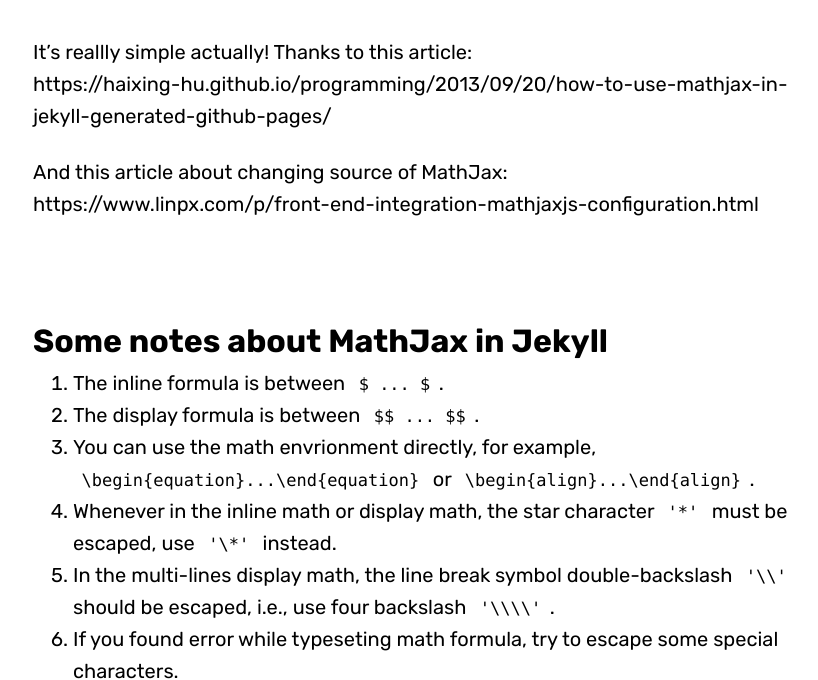
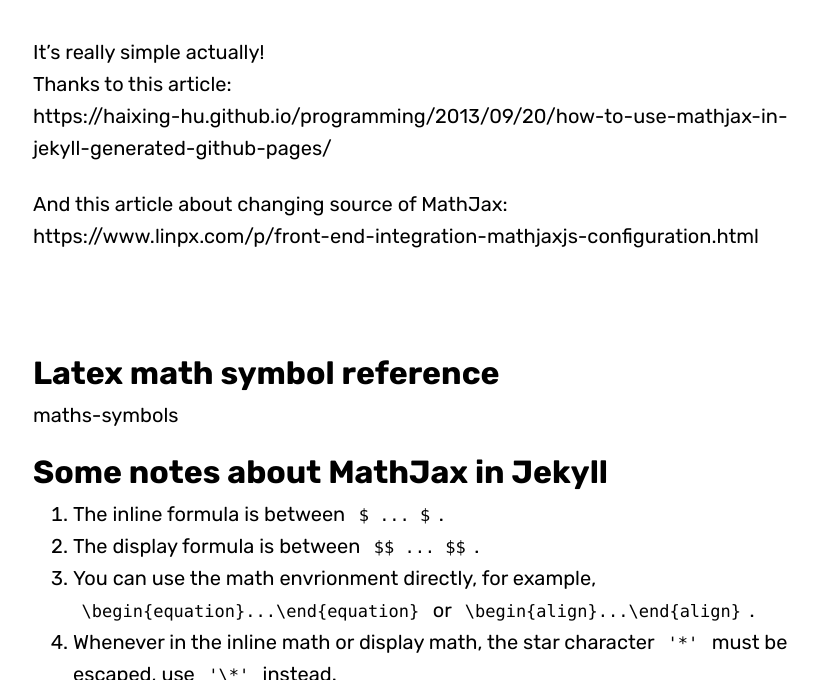
Before and after one commit to littlepure2333/littlepure2333.github.io, a Jekyll site: the page built from _posts/2019-11-25-MathJax.md, in a window 1280 px wide and 900 px high, scrolled down 678 px, cut to the strip 220-900 px from the top of the window. Shown: the whole strip, without its empty margins (223-1041 px from the left). Built offline with Jekyll 4.4.1, drawn with Linux system fonts in a browser that asks for light colours; some web fonts are replaced; formulas are drawn with MathJax 3; comment, search, counter and statistics services are not loaded.

Commit message:
update post MathJax

```diff
--- a/_config.yml
+++ b/_config.yml
@@ -81,6 +81,7 @@ markdown: kramdown
 # !github-pages! mandatory › https://help.github.com/articles/using-jekyll-with-pages/#configuration-settings-you-cannot-change
 # Since Jekyll 3 the default highlighter is Rouge (replaced Pygments.rb in v44)
 highlighter: pygments
+# highlighter: rouge
 
 # More › http://kramdown.gettalong.org/quickref.html
 # Options › http://kramdown.gettalong.org/options.html
--- a/_posts/2019-11-25-MathJax.md
+++ b/_posts/2019-11-25-MathJax.md
@@ -9,7 +9,7 @@ published: true
 
 ---
 
-It's reallly simple actually!
+It's really simple actually!
 Thanks to this article:
 <!–-break-–>
 [https://haixing-hu.github.io/programming/2013/09/20/how-to-use-mathjax-in-jekyll-generated-github-pages/](https://haixing-hu.github.io/programming/2013/09/20/how-to-use-mathjax-in-jekyll-generated-github-pages/)
@@ -18,6 +18,10 @@ And this article about changing source of MathJax:
 [https://www.linpx.com/p/front-end-integration-mathjaxjs-configuration.html](https://www.linpx.com/p/front-end-integration-mathjaxjs-configuration.html)
 
 ***************
+
+# Latex math symbol reference
+
+[maths-symbols](../resources/maths-symbols.pdf)
 
 # Some notes about MathJax in Jekyll
 
```
Also changed, not shown: 1 other file.
